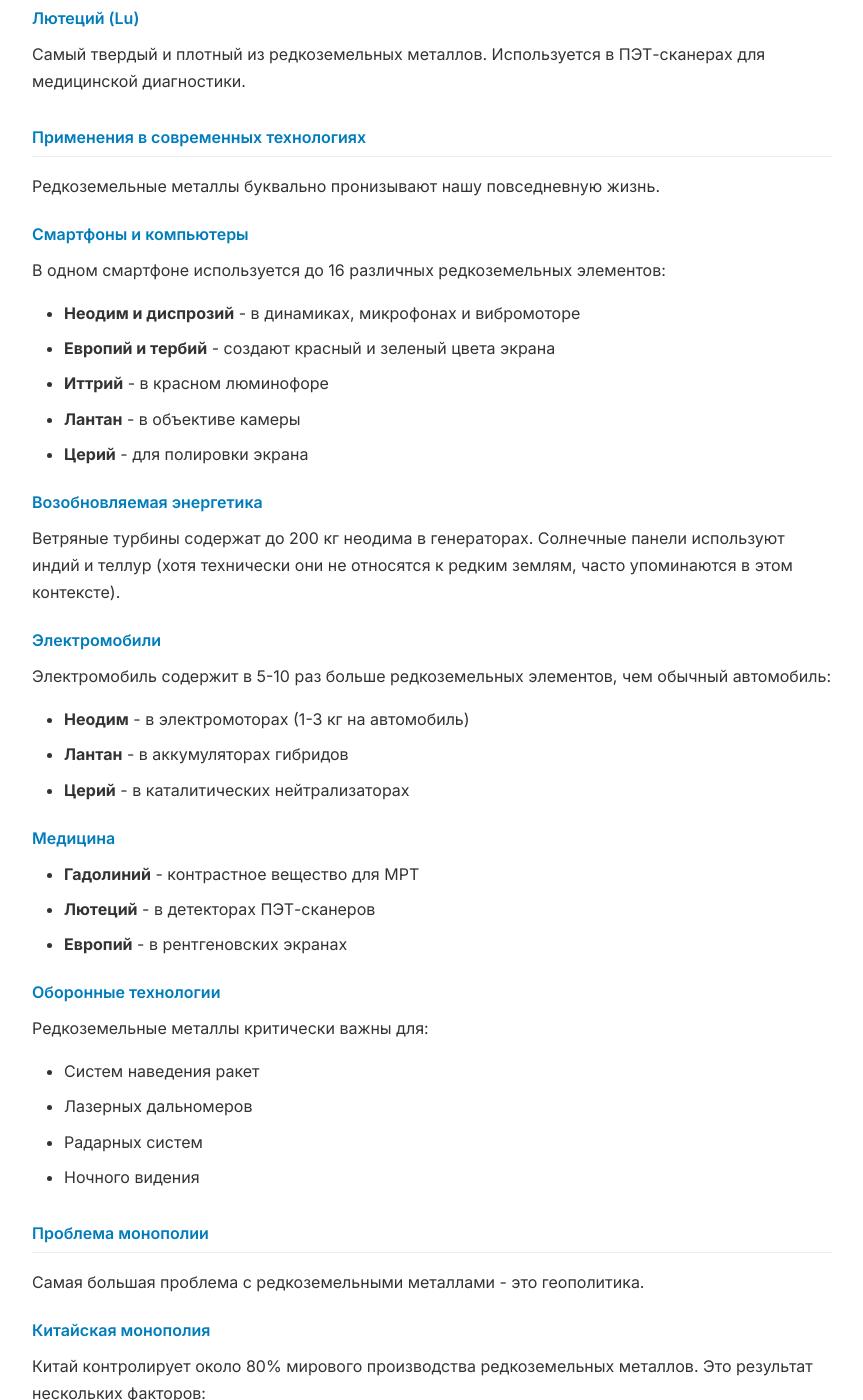
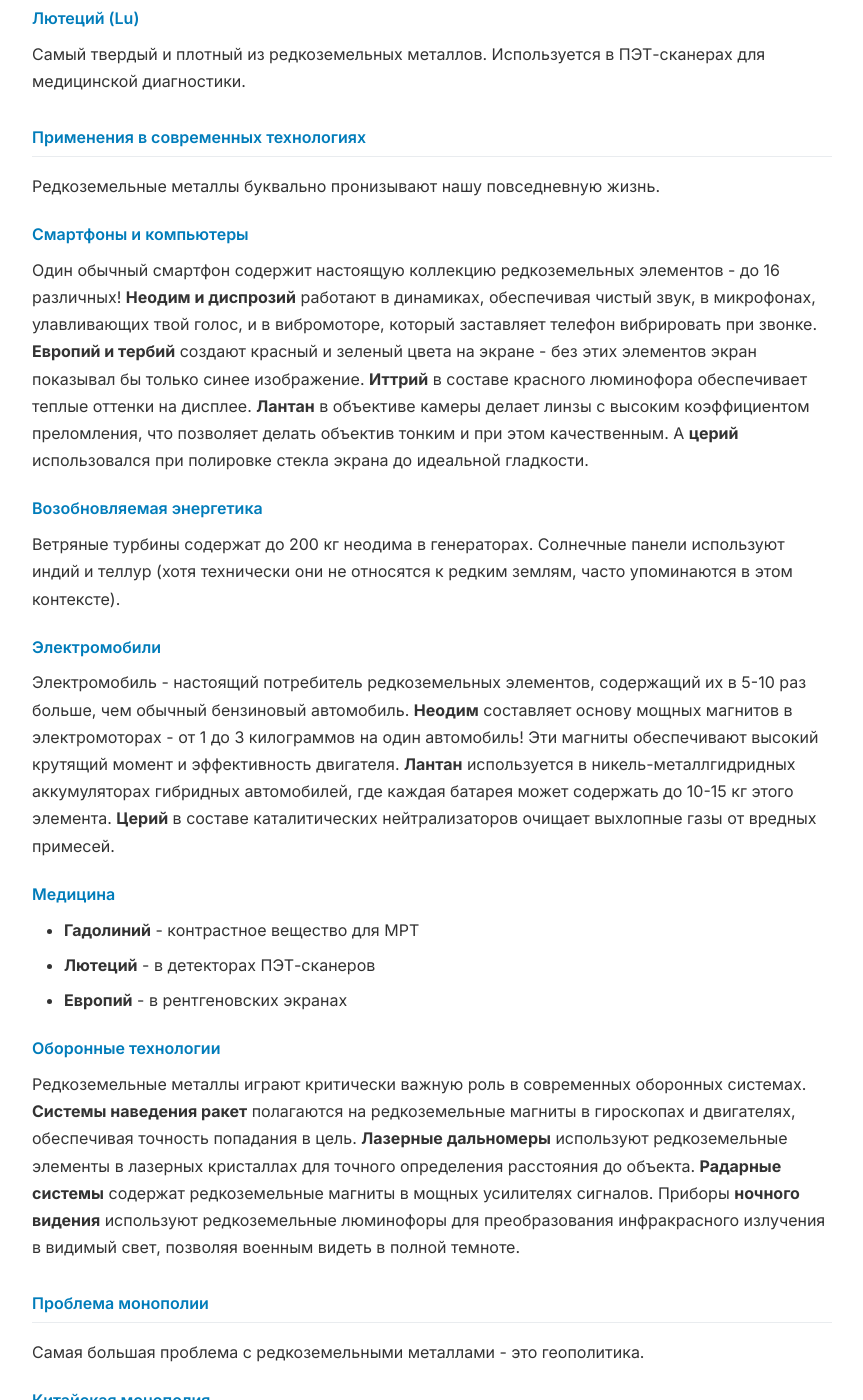
Before and after one commit to alexeygrigorev/little-book-of-metals-ru, a Jekyll site: the page built from часть_3_металлы/глава_27_редкоземельные.md, in a window 1280 px wide and 1400 px high, scrolled down 2734 px. Shown: the whole window, without its empty margins (208-1071 px from the left). Built offline with Jekyll 4.4.1, drawn with Linux system fonts in a browser that asks for light colours.

Commit message:
Enhanced chapter 27: rare earth metals applications
Co-authored-by: alexeygrigorev <875246+alexeygrigorev@users.noreply.github.com>

```diff
--- a/часть_3_металлы/глава_27_редкоземельные.md
+++ b/часть_3_металлы/глава_27_редкоземельные.md
@@ -78,12 +78,7 @@ layout: chapter
 
 ### Смартфоны и компьютеры
 
-В одном смартфоне используется до 16 различных редкоземельных элементов:
-- **Неодим и диспрозий** - в динамиках, микрофонах и вибромоторе
-- **Европий и тербий** - создают красный и зеленый цвета экрана
-- **Иттрий** - в красном люминофоре
-- **Лантан** - в объективе камеры
-- **Церий** - для полировки экрана
+Один обычный смартфон содержит настоящую коллекцию редкоземельных элементов - до 16 различных! **Неодим и диспрозий** работают в динамиках, обеспечивая чистый звук, в микрофонах, улавливающих твой голос, и в вибромоторе, который заставляет телефон вибрировать при звонке. **Европий и тербий** создают красный и зеленый цвета на экране - без этих элементов экран показывал бы только синее изображение. **Иттрий** в составе красного люминофора обеспечивает теплые оттенки на дисплее. **Лантан** в объективе камеры делает линзы с высоким коэффициентом преломления, что позволяет делать объектив тонким и при этом качественным. А **церий** использовался при полировке стекла экрана до идеальной гладкости.
 
 ### Возобновляемая энергетика
 
@@ -91,10 +86,7 @@ layout: chapter
 
 ### Электромобили
 
-Электромобиль содержит в 5-10 раз больше редкоземельных элементов, чем обычный автомобиль:
-- **Неодим** - в электромоторах (1-3 кг на автомобиль)
-- **Лантан** - в аккумуляторах гибридов
-- **Церий** - в каталитических нейтрализаторах
+Электромобиль - настоящий потребитель редкоземельных элементов, содержащий их в 5-10 раз больше, чем обычный бензиновый автомобиль. **Неодим** составляет основу мощных магнитов в электромоторах - от 1 до 3 килограммов на один автомобиль! Эти магниты обеспечивают высокий крутящий момент и эффективность двигателя. **Лантан** используется в никель-металлгидридных аккумуляторах гибридных автомобилей, где каждая батарея может содержать до 10-15 кг этого элемента. **Церий** в составе каталитических нейтрализаторов очищает выхлопные газы от вредных примесей.
 
 ### Медицина
 
@@ -104,11 +96,7 @@ layout: chapter
 
 ### Оборонные технологии
 
-Редкоземельные металлы критически важны для:
-- Систем наведения ракет
-- Лазерных дальномеров
-- Радарных систем
-- Ночного видения
+Редкоземельные металлы играют критически важную роль в современных оборонных системах. **Системы наведения ракет** полагаются на редкоземельные магниты в гироскопах и двигателях, обеспечивая точность попадания в цель. **Лазерные дальномеры** используют редкоземельные элементы в лазерных кристаллах для точного определения расстояния до объекта. **Радарные системы** содержат редкоземельные магниты в мощных усилителях сигналов. Приборы **ночного видения** используют редкоземельные люминофоры для преобразования инфракрасного излучения в видимый свет, позволяя военным видеть в полной темноте.
 
 ## Проблема монополии
 
```
